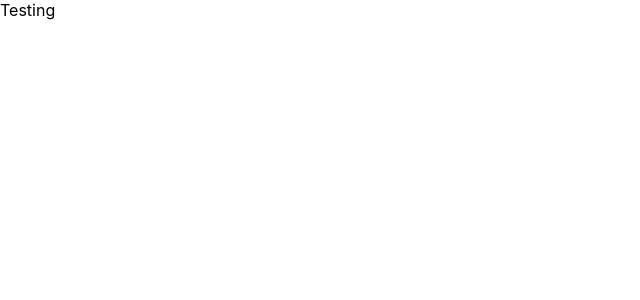
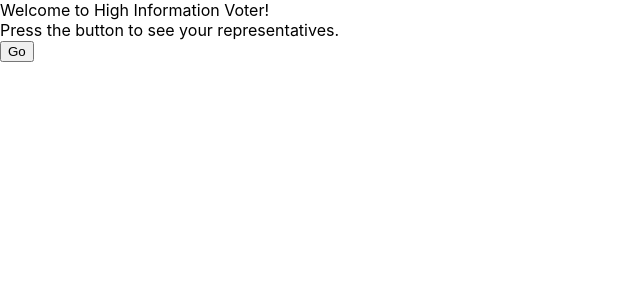
Before and after one commit to Bazmodin/HighInfoVoter-Web, a React (Create React App) app: page / in a window 1280 px wide. Shown: the top 300 px of the page, without its empty margins (0-640 px from the left). Built offline with nearby package versions, Linux system fonts and the light colour scheme.

Commit message:
Added components folder and LandingPage component.

```diff
--- a/package.json
+++ b/package.json
@@ -5,7 +5,9 @@
   "dependencies": {
     "react": "^16.8.4",
     "react-dom": "^16.8.4",
-    "react-scripts": "2.1.8"
+    "react-router-dom": "^5.0.0",
+    "react-scripts": "2.1.8",
+    "reactstrap": "^7.1.0"
   },
   "scripts": {
     "start": "react-scripts start",
--- a/src/App.js
+++ b/src/App.js
@@ -1,10 +1,14 @@
-import React, { Component } from 'react';
-import './App.css';
+import React, { Component } from "react";
+import { BrowserRouter } from "react-router-dom";
+
+import LandingPage from "./components/landingpage/LandingPage";
 
 class App extends Component {
     render() {
         return (
-            <div>Testing</div>
+            <BrowserRouter>
+                <LandingPage />
+            </BrowserRouter>
         );
     }
 }
--- /dev/null
+++ b/src/components/landingpage/LandingPage.js
@@ -0,0 +1,28 @@
+import React from "react";
+import { Container, Row, Col, Button } from "reactstrap";
+
+class LandingPage extends React.Component {
+
+
+    render() {
+        return (
+            <div>
+                <Container>
+                    <Row>
+                        <Col>
+                            <div>Welcome to High Information Voter!</div>
+                        </Col>
+                    </Row>
+                    <Row>
+                        <Col>
+                            <div>Press the button to see your representatives.</div>
+                            <Button color="primary">Go</Button>
+                        </Col>
+                    </Row>
+                </Container>
+            </div>
+        );
+    }
+}
+
+export default LandingPage;
```
Also changed, not shown: 1 other file (tests, documents, lock files or other folders).
